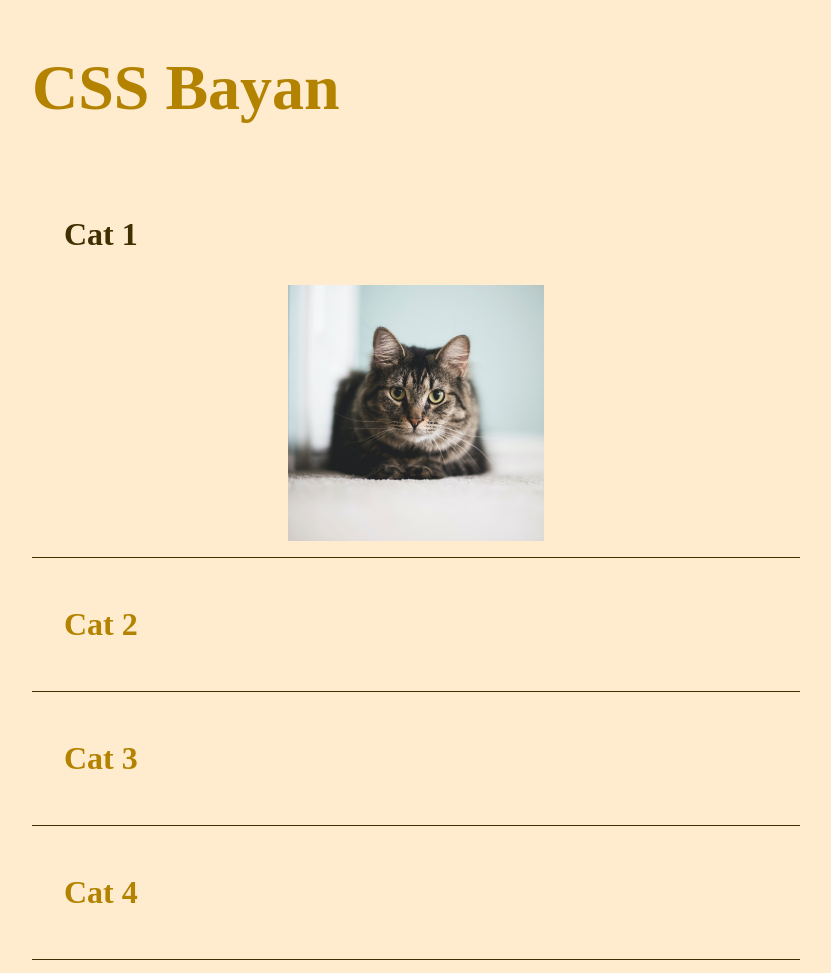
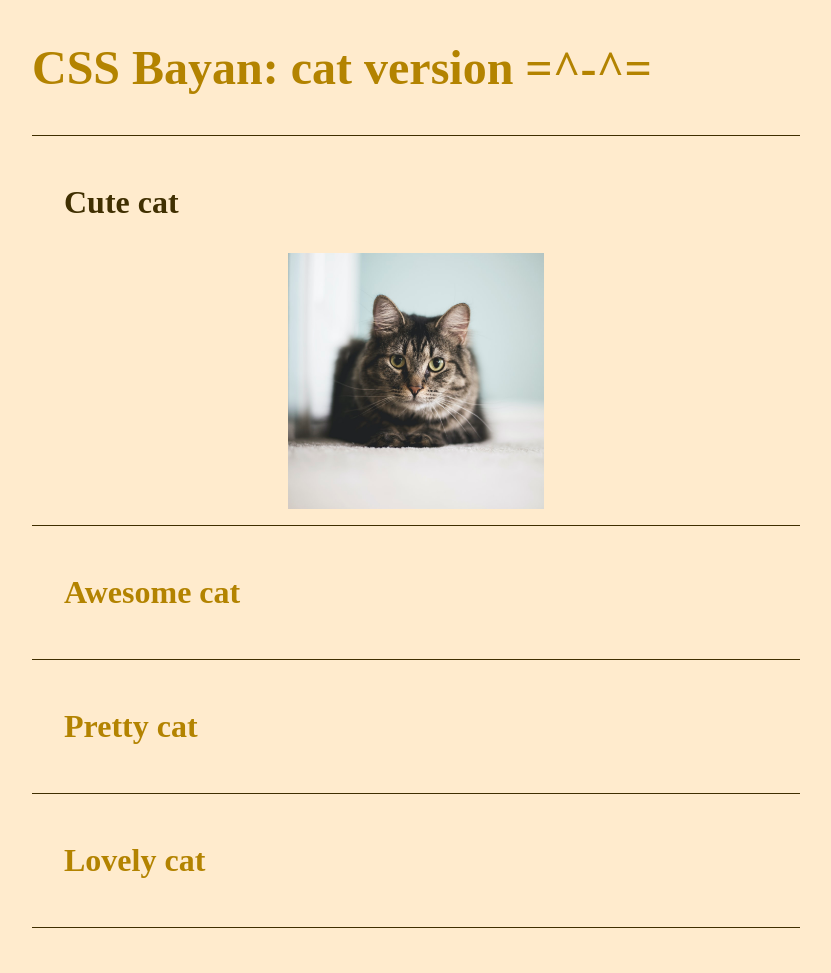
Before and after one commit to upulua/cssBayan, a plain HTML site: page cssBayan/index.html in a window 1280 px wide. Shown: the top 973 px of the page, without its empty margins (224-1055 px from the left). Drawn offline with Linux system fonts and the light colour scheme.

Commit message:
feat: change headers  2023-03-12 20:23:10

```diff
--- a/cssBayan/index.html
+++ b/cssBayan/index.html
@@ -11,12 +11,13 @@
 
 <body>
     <div class="wrapper">
-        <h1>CSS Bayan</h1>
+        <h1>CSS Bayan: cat version =^-^=</h1>
         <div class="col">
             <div class="tabs">
+                <hr>
                 <div class="tab">
                     <input type="radio" id="chck1" name="chck" checked>
-                    <label class="tab-label" for="chck1">Cat 1</label>
+                    <label class="tab-label" for="chck1">Cute cat</label>
                     <div class="tab-content">
                         <img src="./img/cat1.jpeg" alt="Cute cat">
                     </div>
@@ -25,7 +26,7 @@
                 <hr>
                 <div class="tab">
                     <input type="radio" id="chck2" name="chck">
-                    <label class="tab-label" for="chck2">Cat 2</label>
+                    <label class="tab-label" for="chck2">Awesome cat</label>
                     <div class="tab-content">
                         <img src="./img/cat2.jpeg" alt="Awesome cat">
                     </div>
@@ -33,7 +34,7 @@
                 <hr>
                 <div class="tab">
                     <input type="radio" id="chck3" name="chck">
-                    <label class="tab-label" for="chck3">Cat 3</label>
+                    <label class="tab-label" for="chck3">Pretty cat</label>
                     <div class="tab-content">
                         <img src="./img/cat3.jpeg" alt="Awesome cat">
                     </div>
@@ -41,7 +42,7 @@
                 <hr>
                 <div class="tab">
                     <input type="radio" id="chck4" name="chck">
-                    <label class="tab-label" for="chck4">Cat 4</label>
+                    <label class="tab-label" for="chck4">Lovely cat</label>
                     <div class="tab-content">
                         <img src="./img/cat4.jpg" alt="Cute cat">
                     </div>
@@ -49,7 +50,7 @@
                 <hr>
                 <div class="tab">
                     <input type="radio" id="chck5" name="chck">
-                    <label class="tab-label" for="chck5">Cat 5</label>
+                    <label class="tab-label" for="chck5">Amazing cat</label>
                     <div class="tab-content">
                         <img src="./img/cat5.jpg" alt="Cute cat">
                     </div>
--- a/cssBayan/style.css
+++ b/cssBayan/style.css
@@ -12,7 +12,7 @@ body {
 }
 
 h1 {
-    font-size: 4rem;
+    font-size: 3rem;
 }
 
 hr {
```
